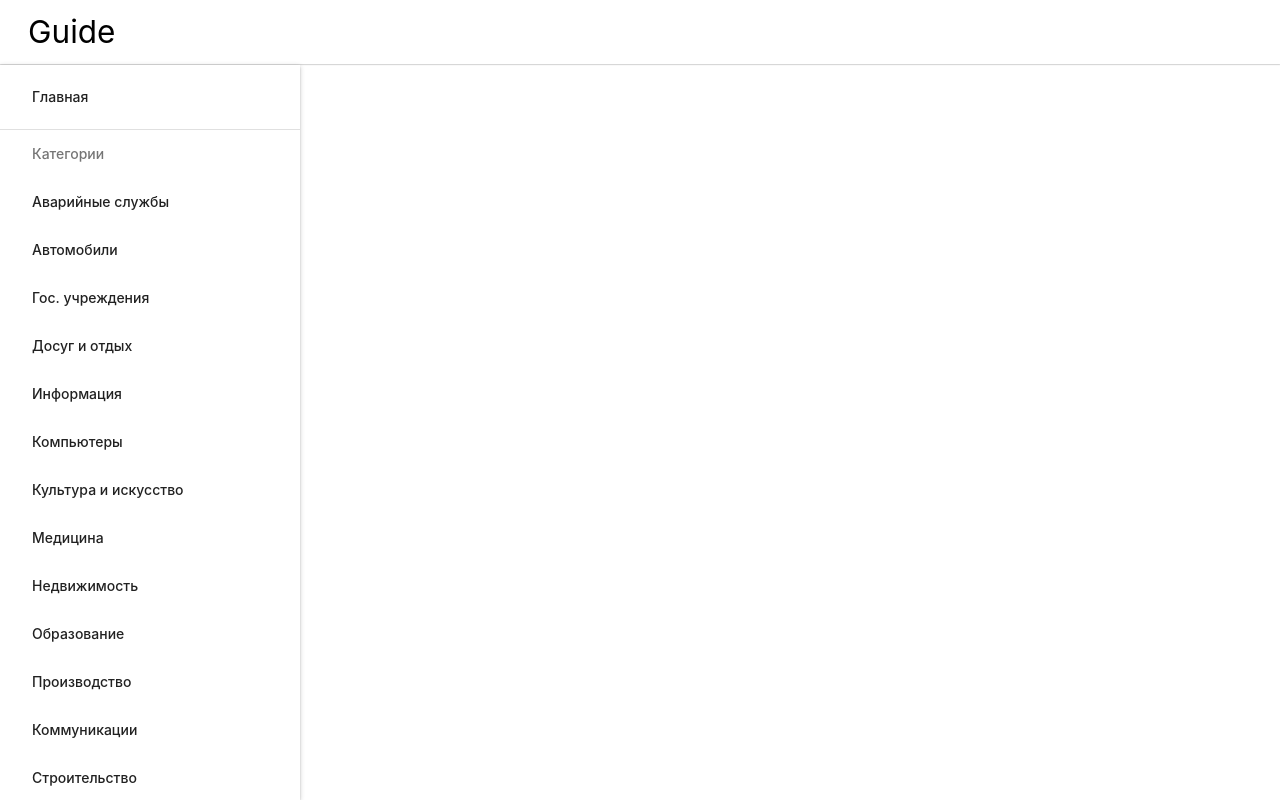
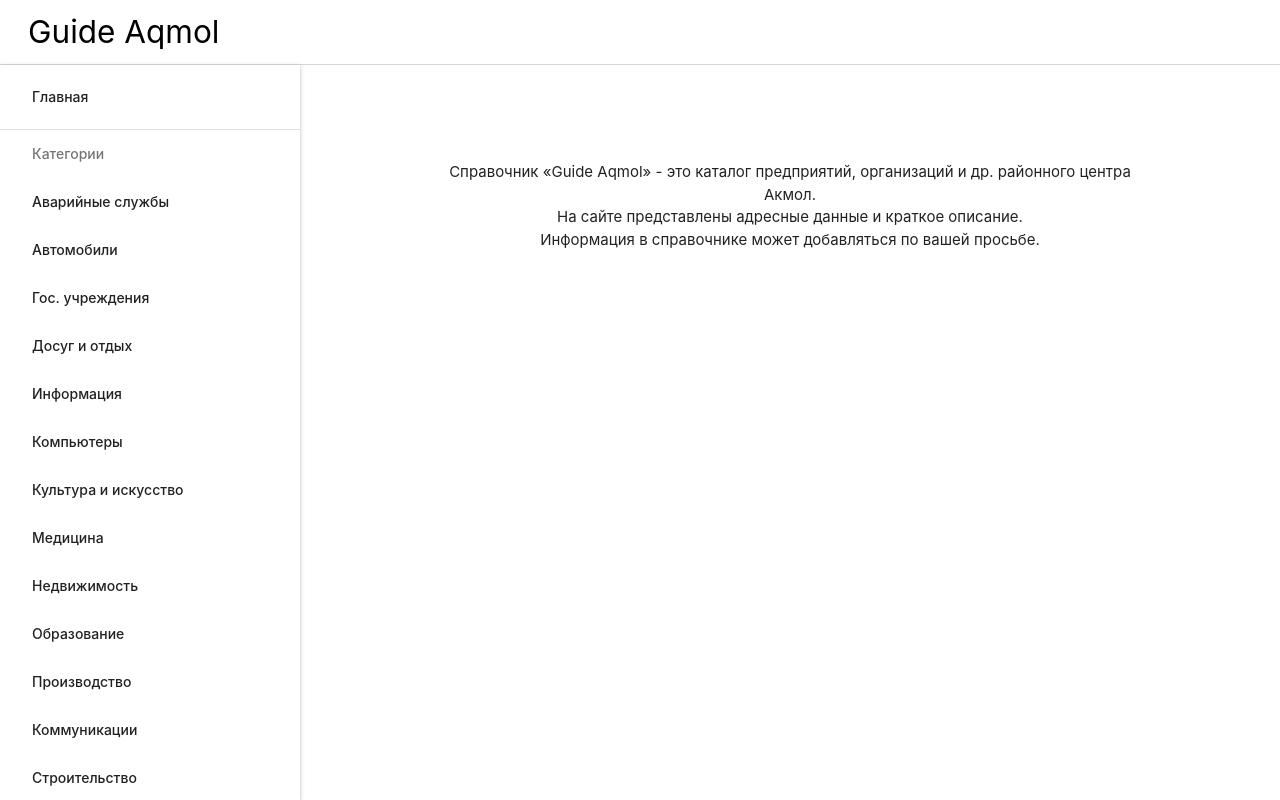
Before and after one commit to dastan-smailov/guide-on-django, a Django app: page / in a window 1280 px wide. Run offline with Django 3.2, Linux system fonts and the light colour scheme; data comes from the database, SQL or seed files in the repository; some libraries are stand-ins or nearby versions.

Commit message:
added content for homepage

```diff
--- a/templates/home.html
+++ b/templates/home.html
@@ -3,4 +3,15 @@
 
 {% block content %}
 
+
+<div class="valign-wrapper">
+        <h1 class="center-align"></h1>
+</div>
+<p class="center-align">
+    Справочник «Guide Aqmol» - это каталог предприятий, организаций и др. районного центра Акмол.
+    <br> На сайте представлены адресные данные и краткое описание.
+    <br> Информация в справочнике может добавляться по вашей просьбе.
+</p>
+
+
 {% endblock content %}
--- a/templates/shared/layout.html
+++ b/templates/shared/layout.html
@@ -57,7 +57,7 @@
 
     <div class="navbar-fixed">
         <nav class="white navbar-fixed">
-            <a href="{% url 'home' %}" class="brand-logo black-text">Guide</a>
+            <a href="{% url 'home' %}" class="brand-logo black-text truncate">Guide Aqmol</a>
             <a href="#" data-target="slide-out" class="sidenav-trigger black-text"><i class="material-icons">menu</i></a>
         </nav>
     </div>
```
